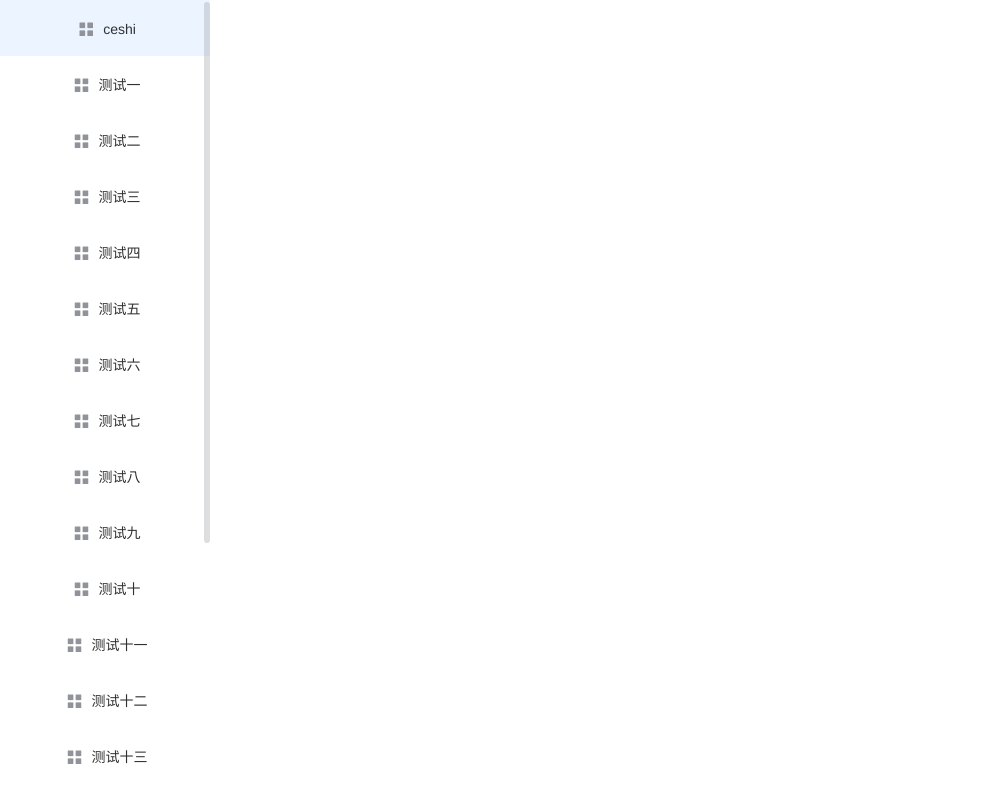
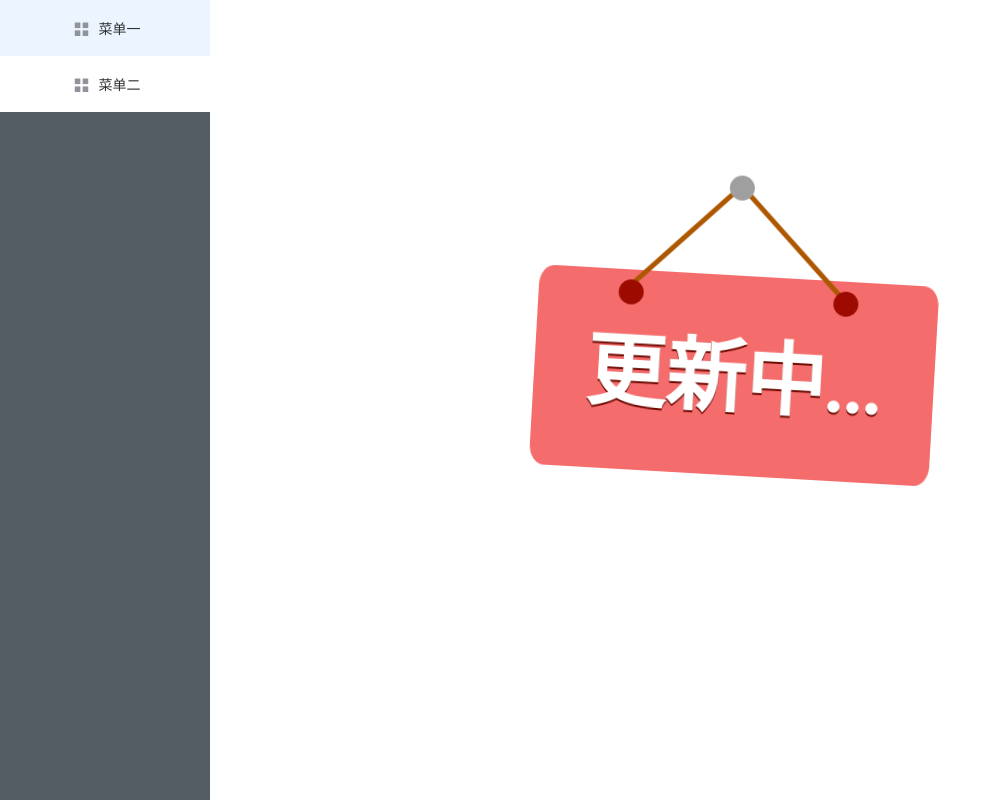
Before and after one commit to ukihsoroy/prototype-server, a Vue app in the folder sigma-browser/browser-ui/: page /#/ceshi in a window 1280 px wide. Shown: the whole page, without its empty margins (0-1002 px from the left). Built offline with nearby package versions, Linux system fonts and the light colour scheme.

Commit message:
feat: 1.新增内容区域基础组件。2.路由路径bug问题处理

```diff
--- /dev/null
+++ b/sigma-browser/browser-ui/src/layout/components/AppMain.vue
@@ -0,0 +1,25 @@
+<template>
+  <section class="app-main">
+    <router-view :key="key" />
+  </section>
+</template>
+
+<script>
+export default {
+  name: 'AppMain',
+  computed: {
+    key() {
+      return this.$route.path
+    }
+  }
+}
+</script>
+
+<style lang="scss" scoped>
+  .app-main {
+    min-height: calc(100vh - 50px);
+    width: 100%;
+    position: relative;
+    overflow: hidden;
+  }
+</style>
--- a/sigma-browser/browser-ui/src/layout/components/Sidebar/SidebarItem.vue
+++ b/sigma-browser/browser-ui/src/layout/components/Sidebar/SidebarItem.vue
@@ -1,11 +1,13 @@
 <template>
   <div>
-    <app-link :to="resolvePath(item.path)">
-      <el-menu-item :index="item.children[0].name">
-        <i class="el-icon-menu" />
-        <span slot="title">{{ item.children[0].meta.title }}</span>
-      </el-menu-item>
-    </app-link>
+    <template>
+      <app-link :to="resolvePath(item.children[0].path)">
+        <el-menu-item :index="item.children[0].name">
+          <i class="el-icon-menu" />
+          <span slot="title">{{ item.children[0].meta.title }}</span>
+        </el-menu-item>
+      </app-link>
+    </template>
   </div>
 </template>
 
@@ -27,7 +29,7 @@ export default {
     }
   },
   methods: {
-    resolvePath(routePath) {
+    resolvePath(routePath) { // 处理路径
       return path.resolve(this.basePath, routePath)
     }
   }
--- a/sigma-browser/browser-ui/src/layout/components/index.js
+++ b/sigma-browser/browser-ui/src/layout/components/index.js
@@ -1 +1,2 @@
 export { default as Sidebar } from './Sidebar'
+export { default as AppMain } from './AppMain'
--- a/sigma-browser/browser-ui/src/layout/index.vue
+++ b/sigma-browser/browser-ui/src/layout/index.vue
@@ -1,16 +1,20 @@
 <template>
   <div class="app-wrapper">
     <Sidebar class="sidebar-container" />
+    <div class="main-container">
+      <app-main />
+    </div>
   </div>
 </template>
 
 <script>
-import { Sidebar } from './components'
+import { Sidebar, AppMain } from './components'
 
 export default {
   name: 'Layout',
   components: {
-    Sidebar
+    Sidebar,
+    AppMain
   }
 }
 </script>
--- a/sigma-browser/browser-ui/src/router/index.js
+++ b/sigma-browser/browser-ui/src/router/index.js
@@ -11,12 +11,12 @@ const routes = [
   {
     path: '/',
     component: Layout,
-    redirect: '/ceshi',
+    // redirect: '/ceshi',
     children: [{
       path: 'ceshi',
       name: 'ceshi',
       component: () => import('@/views/ceshi/index'),
-      meta: { title: 'ceshi' }
+      meta: { title: '菜单一' }
     }]
   },
   {
@@ -24,238 +24,10 @@ const routes = [
     component: Layout,
     children: [
       {
-        path: 'dashboard',
+        path: 'index',
         name: 'dashboard',
         component: () => import('@/views/dashboard/index'),
-        meta: { title: '测试一' }
-      }
-    ]
-  },
-  {
-    path: '/dashboard',
-    component: Layout,
-    children: [
-      {
-        path: 'index',
-        name: 'ceshi2',
-        component: () => import('@/views/dashboard/index'),
-        meta: { title: '测试二' }
-      }
-    ]
-  },
-  {
-    path: '/dashboard',
-    component: Layout,
-    children: [
-      {
-        path: 'index',
-        name: 'ceshi3',
-        component: () => import('@/views/dashboard/index'),
-        meta: { title: '测试三' }
-      }
-    ]
-  },
-  {
-    path: '/dashboard',
-    component: Layout,
-    children: [
-      {
-        path: 'index',
-        name: 'ceshi4',
-        component: () => import('@/views/dashboard/index'),
-        meta: { title: '测试四' }
-      }
-    ]
-  },
-  {
-    path: '/dashboard',
-    component: Layout,
-    children: [
-      {
-        path: 'index',
-        name: 'ceshi5',
-        component: () => import('@/views/dashboard/index'),
-        meta: { title: '测试五' }
-      }
-    ]
-  },
-  {
-    path: '/dashboard',
-    component: Layout,
-    children: [
-      {
-        path: 'index',
-        name: 'ceshi6',
-        component: () => import('@/views/dashboard/index'),
-        meta: { title: '测试六' }
-      }
-    ]
-  },
-  {
-    path: '/dashboard',
-    component: Layout,
-    children: [
-      {
-        path: 'index',
-        name: 'ceshi7',
-        component: () => import('@/views/dashboard/index'),
-        meta: { title: '测试七' }
-      }
-    ]
-  },
-  {
-    path: '/dashboard',
-    component: Layout,
-    children: [
-      {
-        path: 'index',
-        name: 'ceshi8',
-        component: () => import('@/views/dashboard/index'),
-        meta: { title: '测试八' }
-      }
-    ]
-  },
-  {
-    path: '/dashboard',
-    component: Layout,
-    children: [
-      {
-        path: 'index',
-        name: 'ceshi9',
-        component: () => import('@/views/dashboard/index'),
-        meta: { title: '测试九' }
-      }
-    ]
-  },
-  {
-    path: '/dashboard',
-    component: Layout,
-    children: [
-      {
-        path: 'index',
-        name: 'ceshi10',
-        component: () => import('@/views/dashboard/index'),
-        meta: { title: '测试十' }
-      }
-    ]
-  },
-  {
-    path: '/dashboard',
-    component: Layout,
-    children: [
-      {
-        path: 'index',
-        name: 'ceshi11',
-        component: () => import('@/views/dashboard/index'),
-        meta: { title: '测试十一' }
-      }
-    ]
-  },
-  {
-    path: '/dashboard',
-    component: Layout,
-    children: [
-      {
-        path: 'index',
-        name: 'ceshi12',
-        component: () => import('@/views/dashboard/index'),
-        meta: { title: '测试十二' }
-      }
-    ]
-  },
-  {
-    path: '/dashboard',
-    component: Layout,
-    children: [
-      {
-        path: 'index',
-        name: 'ceshi13',
-        component: () => import('@/views/dashboard/index'),
-        meta: { title: '测试十三' }
-      }
-    ]
-  },
-  {
-    path: '/dashboard',
-    component: Layout,
-    children: [
-      {
-        path: 'index',
-        name: 'ceshi14',
-        component: () => import('@/views/dashboard/index'),
-        meta: { title: '测试十四' }
-      }
-    ]
-  },
-  {
-    path: '/dashboard',
-    component: Layout,
-    children: [
-      {
-        path: 'index',
-        name: 'ceshi15',
-        component: () => import('@/views/dashboard/index'),
-        meta: { title: '测试十五' }
-      }
-    ]
-  },
-  {
-    path: '/dashboard',
-    component: Layout,
-    children: [
-      {
-        path: 'index',
-        name: 'ceshi16',
-        component: () => import('@/views/dashboard/index'),
-        meta: { title: '测试十六' }
-      }
-    ]
-  },
-  {
-    path: '/dashboard',
-    component: Layout,
-    children: [
-      {
-        path: 'index',
-        name: 'ceshi17',
-        component: () => import('@/views/dashboard/index'),
-        meta: { title: '测试十七' }
-      }
-    ]
-  },
-  {
-    path: '/dashboard',
-    component: Layout,
-    children: [
-      {
-        path: 'index',
-        name: 'ceshi18',
-        component: () => import('@/views/dashboard/index'),
-        meta: { title: '测试十八' }
-      }
-    ]
-  },
-  {
-    path: '/dashboard',
-    component: Layout,
-    children: [
-      {
-        path: 'index',
-        name: 'ceshi19',
-        component: () => import('@/views/dashboard/index'),
-        meta: { title: '测试十九' }
-      }
-    ]
-  },
-  {
-    path: '/dashboard',
-    component: Layout,
-    children: [
-      {
-        path: 'index',
-        name: 'ceshi20',
-        component: () => import('@/views/dashboard/index'),
-        meta: { title: '测试二十' }
+        meta: { title: '菜单二' }
       }
     ]
   }
--- a/sigma-browser/browser-ui/src/styles/sidebar.scss
+++ b/sigma-browser/browser-ui/src/styles/sidebar.scss
@@ -1,4 +1,11 @@
 #app {
+  .main-container {
+    min-height: 100%;
+    transition: margin-left .28s;
+    margin-left: $sideBarWidth;
+    position: relative;
+  }
+
   .sidebar-container {
     transition: width 0.28s;
     width: $sideBarWidth !important;
--- a/sigma-browser/browser-ui/src/views/ceshi/index.vue
+++ b/sigma-browser/browser-ui/src/views/ceshi/index.vue
@@ -1,8 +1,87 @@
 <template>
-  <div>测试页面</div>
+  <div>
+    <div class="app-container">
+      <div class="main">更新中...</div>
+      <div class="rope" />
+      <div class="nail top" />
+      <div class="nail left" />
+      <div class="nail right" />
+    </div>
+  </div>
 </template>
 
-<script>
-export default {
+<style lang="scss" scoped>
+* {
+  margin: 0;
+  padding: 0;
 }
-</script>
+.app-container {
+  width: 400px;
+  height: 300px;
+  margin: 175px auto;
+  position: relative;
+  transform: scale(1) rotate(7deg) translate(-17px, 1px);
+  animation: 1s init, 0.7s xiuzheng 1s, 3s swing 1.7s infinite;
+  .main {
+    width: 100%;
+    height: 200px;
+    background: #F56C6C;
+    position: absolute;
+    bottom: 0;
+    text-align: center;
+    line-height: 200px;
+    font-family: "Lato", sans-serif;
+    font-size: 80px;
+    font-weight: bold;
+    color: white;
+    border-radius: 15px / 20px;
+    text-shadow: 0 2px #700a03;
+  }
+  .rope {
+    width: 150px;
+    height: 150px;
+    position: absolute;
+    left: 122px;
+    top: 38px;
+    transform: rotate(45deg);
+    border: solid 5px #ad5700;
+    border-bottom: none;
+    border-right: none;
+  }
+  .nail {
+    width: 25px;
+    height: 25px;
+    position: absolute;
+    border-radius: 25px;
+    &.top {
+      background: #9f9f9f;
+      top: 0;
+      left: 185px;
+    }
+    &.left {
+      top: 110px;
+      left: 80px;
+    }
+    &.right {
+      top: 110px;
+      right: 80px;
+    }
+     &.left, &.right  {
+      background: #9c0a00;
+    }
+  }
+}
+@keyframes swing {
+  0% {transform: rotate(7deg) translate(-17px, 1px)}
+  50% {transform: rotate(-7deg) translate(17px, 1px)}
+  100% {transform: rotate(7deg) translate(-17px, 1px)}
+}
+@keyframes init {
+  from {transform: scale(0)}
+  to {transform: scale(1)}
+}
+@keyframes xiuzheng {
+  0% {transform: scale(1);}
+  100% {transform: scale(1) rotatez(7deg) translate(-17px, 1px)}
+}
+</style>
--- a/sigma-browser/browser-ui/src/views/dashboard/index.vue
+++ b/sigma-browser/browser-ui/src/views/dashboard/index.vue
@@ -1,18 +1,87 @@
 <template>
   <div>
-    <h2 class="dashboard">仪表盘页面</h2>
-    <el-button>默认按钮</el-button>
+    <div class="app-container">
+      <div class="main">更新中...</div>
+      <div class="rope" />
+      <div class="nail top" />
+      <div class="nail left" />
+      <div class="nail right" />
+    </div>
   </div>
 </template>
 
-<script>
-export default {
-  name: 'Dashboard'
+<style lang="scss" scoped>
+* {
+  margin: 0;
+  padding: 0;
 }
-</script>
-
-<style>
-.dashboard {
-  background: green;
+.app-container {
+  width: 400px;
+  height: 300px;
+  margin: 175px auto;
+  position: relative;
+  transform: scale(1) rotate(7deg) translate(-17px, 1px);
+  animation: 1s init, 0.7s xiuzheng 1s, 3s swing 1.7s infinite;
+  .main {
+    width: 100%;
+    height: 200px;
+    background: #F56C6C;
+    position: absolute;
+    bottom: 0;
+    text-align: center;
+    line-height: 200px;
+    font-family: "Lato", sans-serif;
+    font-size: 80px;
+    font-weight: bold;
+    color: white;
+    border-radius: 15px / 20px;
+    text-shadow: 0 2px #700a03;
+  }
+  .rope {
+    width: 150px;
+    height: 150px;
+    position: absolute;
+    left: 122px;
+    top: 38px;
+    transform: rotate(45deg);
+    border: solid 5px #ad5700;
+    border-bottom: none;
+    border-right: none;
+  }
+  .nail {
+    width: 25px;
+    height: 25px;
+    position: absolute;
+    border-radius: 25px;
+    &.top {
+      background: #9f9f9f;
+      top: 0;
+      left: 185px;
+    }
+    &.left {
+      top: 110px;
+      left: 80px;
+    }
+    &.right {
+      top: 110px;
+      right: 80px;
+    }
+     &.left, &.right  {
+      background: #9c0a00;
+    }
+  }
+}
+@keyframes swing {
+  0% {transform: rotate(7deg) translate(-17px, 1px)}
+  50% {transform: rotate(-7deg) translate(17px, 1px)}
+  100% {transform: rotate(7deg) translate(-17px, 1px)}
+}
+@keyframes init {
+  from {transform: scale(0)}
+  to {transform: scale(1)}
+}
+@keyframes xiuzheng {
+  0% {transform: scale(1);}
+  100% {transform: scale(1) rotatez(7deg) translate(-17px, 1px)}
 }
 </style>
```
